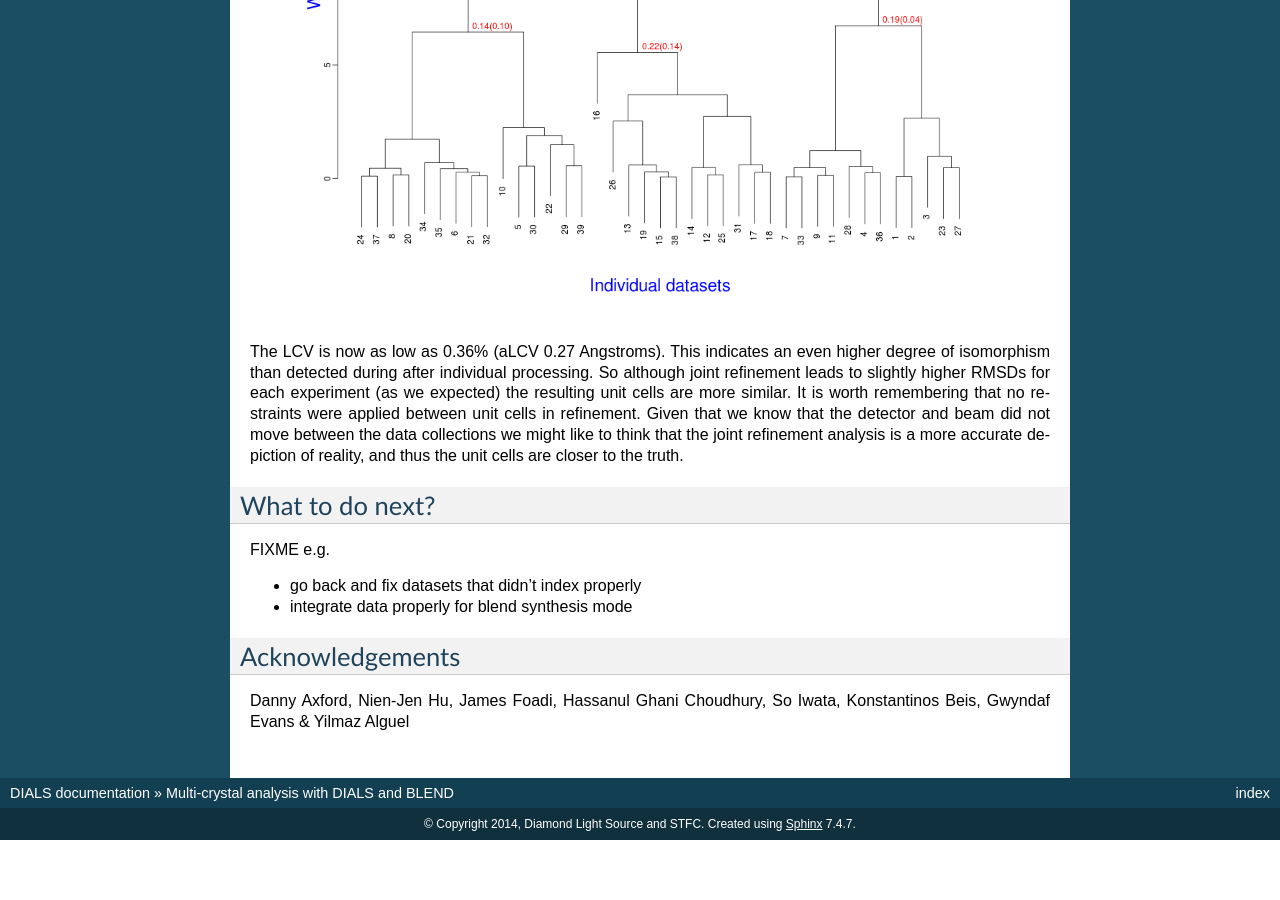
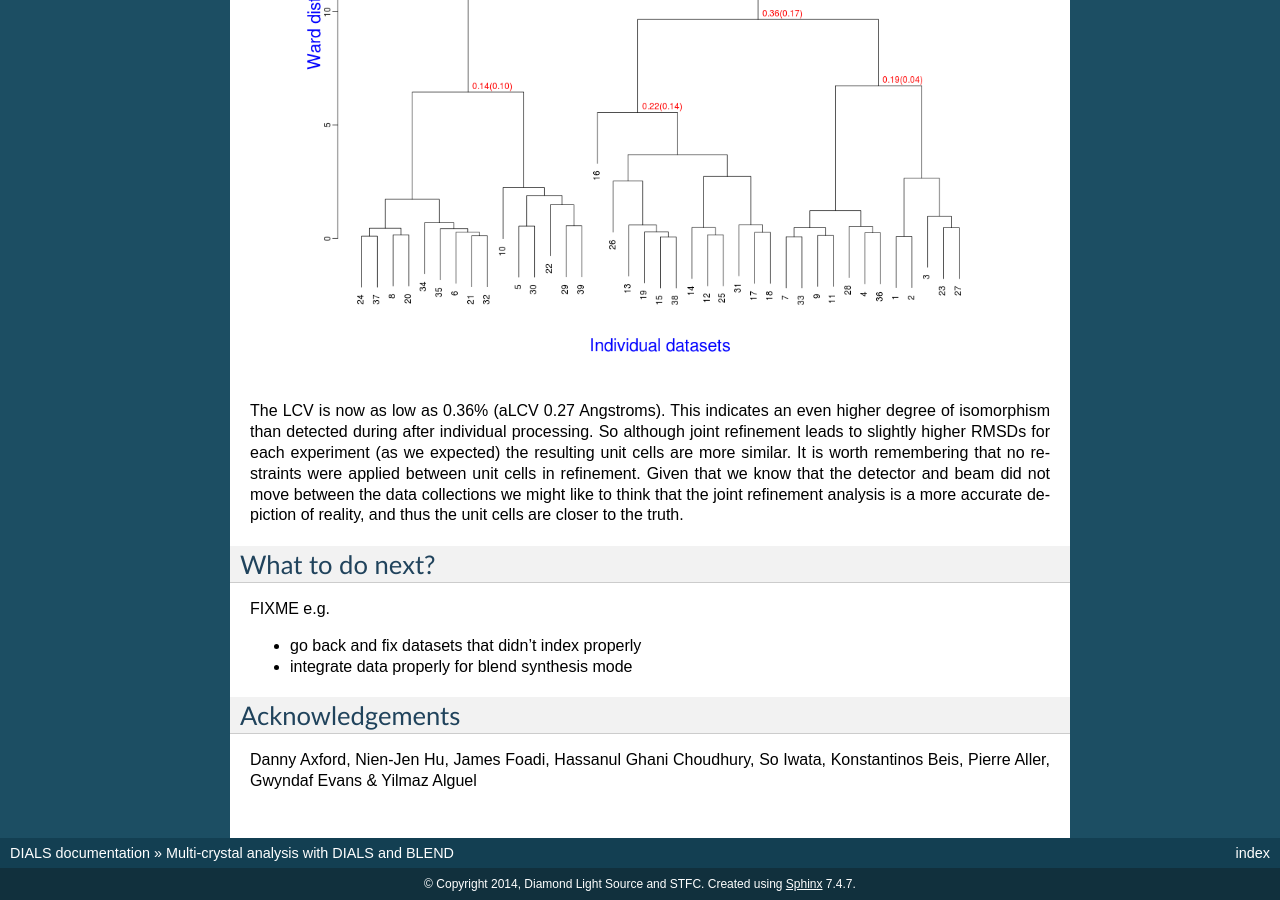
Before and after one commit to dials/docs, a Sphinx documentation site: the page built from sphinx/multi_crystal_analysis.rst, in a window 1280 px wide and 900 px high, scrolled down 18123 px. Built offline with Sphinx 7.4.7, drawn with Linux system fonts in a browser that asks for light colours; formulas are drawn with MathJax 3; before the commit the page ends 18963 px from its top, so only the background shows below that; some of the changed text lies outside the part shown.

Commit message:
nearly finished this one

```diff
--- a/sphinx/multi_crystal_analysis.rst
+++ b/sphinx/multi_crystal_analysis.rst
@@ -699,7 +703,7 @@ run is similar to the jobs we ran on individual datasets::
 
 Oops! That wasn't good. Looking at the error we see that experiment 19 provides
 only 6 reflections to refinement, which is disallowed by a default
-parameters of :program:`dials.refine`, namely `minimum_number_of_reflections=20`.
+parameters of :program:`dials.refine`, namely ``minimum_number_of_reflections=20``.
 But from the output of :program:`dials.combine_experiments` we see that experiment
 19 has 243 indexed reflections. What happened? Well, forcing the individual
 experiments to share the beam and detector models of experiment 0 has led to some
@@ -1016,4 +1020,4 @@ FIXME e.g.
 Acknowledgements
 ----------------
 
-Danny Axford, Nien-Jen Hu, James Foadi, Hassanul Ghani Choudhury, So Iwata, Konstantinos Beis, Gwyndaf Evans & Yilmaz Alguel
+Danny Axford, Nien-Jen Hu, James Foadi, Hassanul Ghani Choudhury, So Iwata, Konstantinos Beis, Pierre Aller, Gwyndaf Evans & Yilmaz Alguel
```
Also changed, not shown: other parts of sphinx/multi_crystal_analysis.rst (+4 -0 lines).
